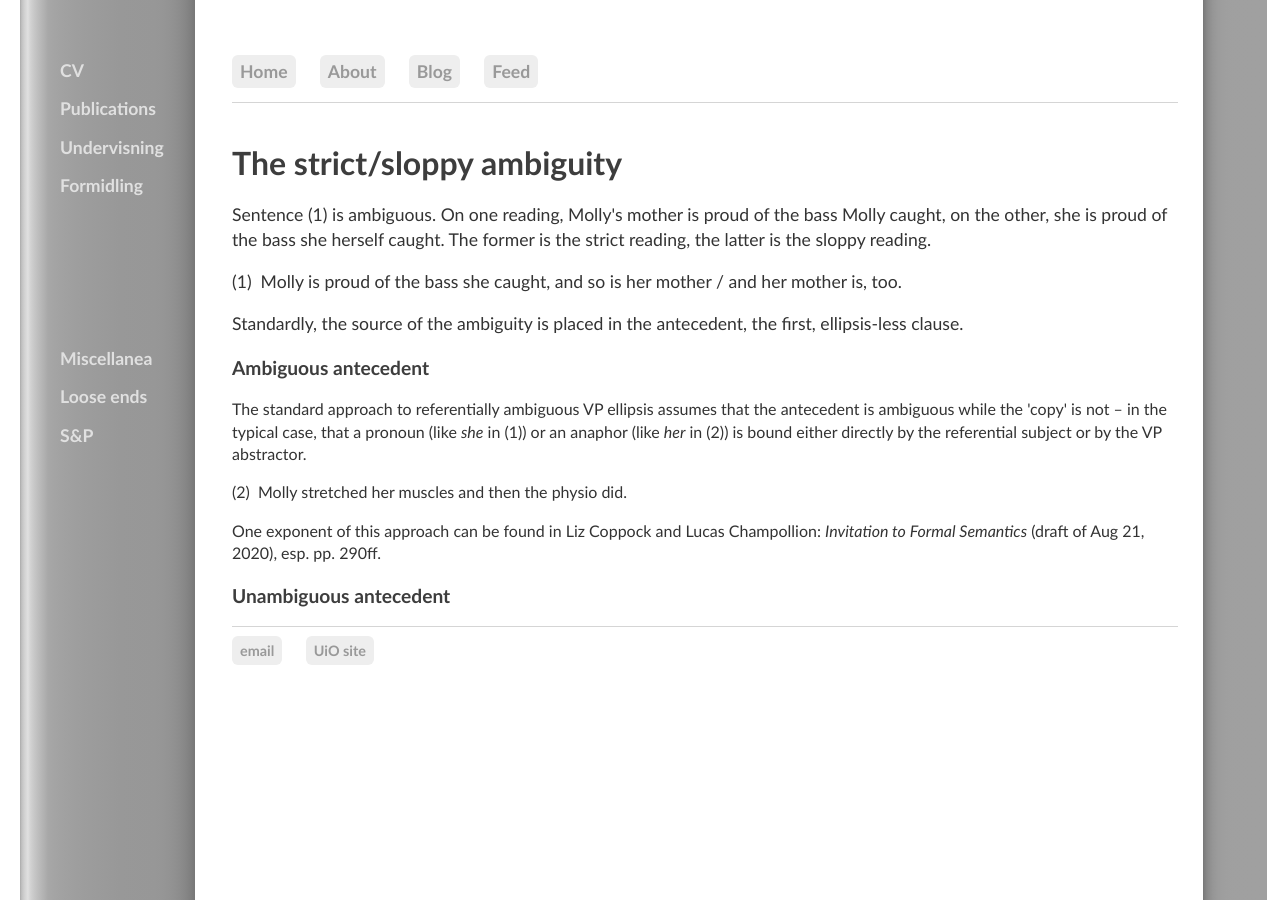
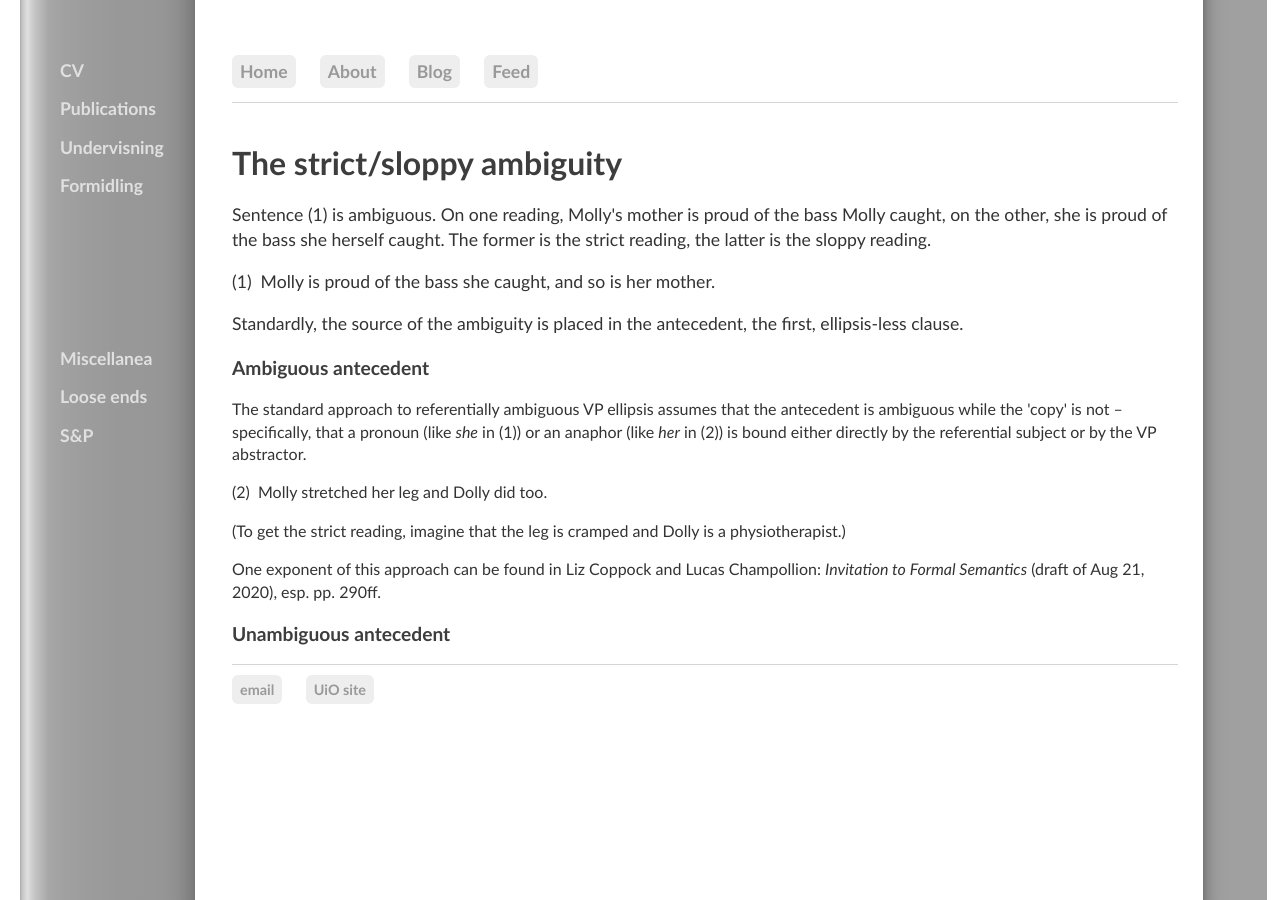
Before and after one commit to kjelljs/kjelljs.github.io, a Jekyll site: the page built from courses/ellipsis/unambig.html, in a window 1280 px wide. Built offline with Jekyll 4.4.1, drawn with Linux system fonts in a browser that asks for light colours.

Commit message:
Update unambig.html

```diff
--- a/courses/ellipsis/unambig.html
+++ b/courses/ellipsis/unambig.html
@@ -3,13 +3,13 @@ layout: post
 title: "The strict/sloppy ambiguity"
 ---
 <div class="ingress"><p>Sentence (1) is ambiguous. On one reading, Molly's mother is proud of the bass Molly caught, on the other, she is proud of the bass she herself caught. The former is the strict reading, the latter is the sloppy reading.</p>
-<p>(1) &nbsp;Molly is proud of the bass she caught, and so is her mother / and her mother is, too.</p>
+<p>(1) &nbsp;Molly is proud of the bass she caught, and so is her mother.</p>
 <p>Standardly, the source of the ambiguity is placed in the antecedent, the first, ellipsis-less clause.
 </p>
 </div>
 <h3>Ambiguous antecedent</h3>
-<p>The standard approach to referentially ambiguous VP ellipsis assumes that the antecedent is ambiguous while the 'copy' is not – in the typical case, that a pronoun (like <i>she</i> in (1)) or an anaphor (like <i>her</i> in (2)) is bound either directly by the referential subject or by the VP abstractor.</p>
-<p>(2) &nbsp;Molly stretched her muscles and then the physio did.</p><p>One exponent of this approach can be found in
+<p>The standard approach to referentially ambiguous VP ellipsis assumes that the antecedent is ambiguous while the 'copy' is not – specifically, that a pronoun (like <i>she</i> in (1)) or an anaphor (like <i>her</i> in (2)) is bound either directly by the referential subject or by the VP abstractor.</p>
+<p>(2) &nbsp;Molly stretched her leg and Dolly did too.</p><p>(To get the strict reading, imagine that the leg is cramped and Dolly is a physiotherapist.)</p><p>One exponent of this approach can be found in
 Liz Coppock and Lucas Champollion: <i>Invitation to Formal Semantics</i> (draft of Aug 21, 2020), esp. pp. 290ff.
 </p>
 <h3>Unambiguous antecedent</h3>
```
